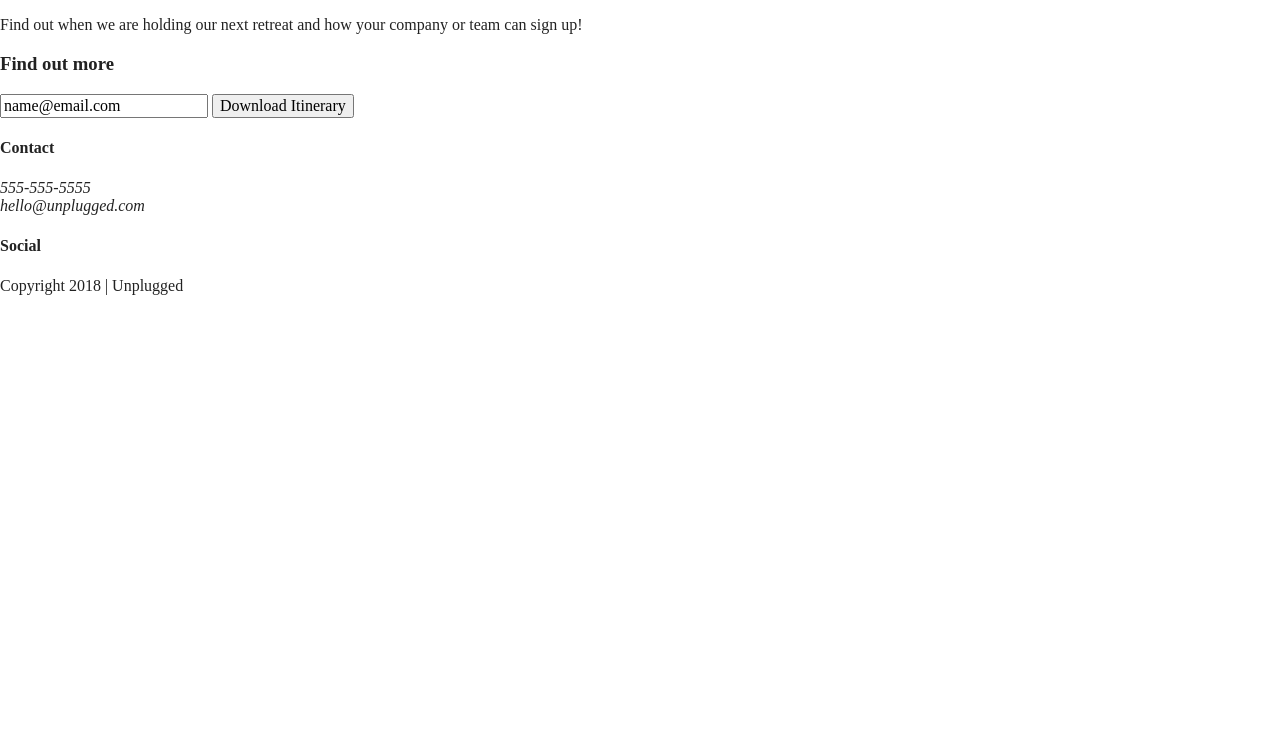
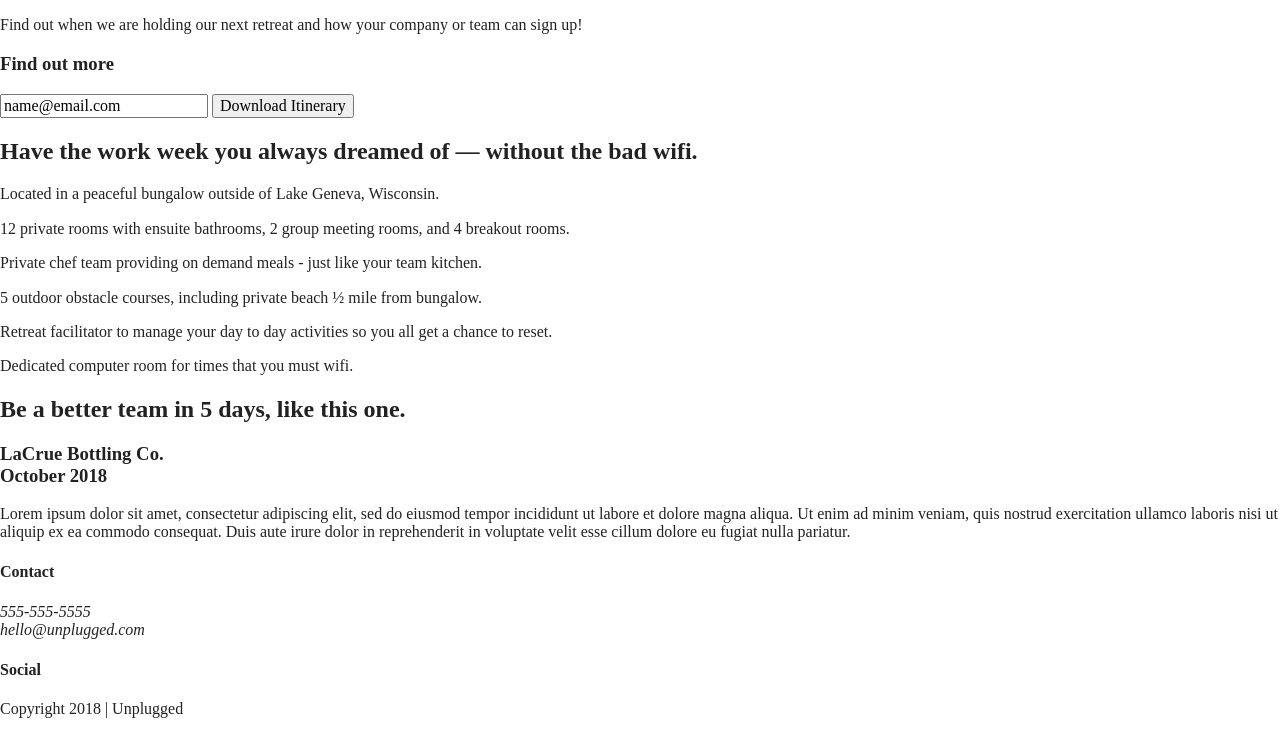
Before and after one commit to nicofloriani/unplugged-retreat, a website built with Parcel: page index.html in a window 1280 px wide. Shown: the part 176-911 px from the top of the page. Before the commit the page ends 800 px from the top, so only its background shows below. Built offline with nearby package versions, Linux system fonts and the light colour scheme.

Commit message:
Added features and reviews sections in homepage

```diff
--- a/index.html
+++ b/index.html
@@ -60,6 +60,59 @@
       </div><!-- aside content-wrapper ends-->
     </aside>
 
+    <section class="features">
+      <div class="content-wrapper">
+        <h2>Have the work week you always dreamed of — without the bad wifi.</h2>
+        <div class="features-items">
+          <article>
+            <p class="fontawesome-icon"></p>
+            <p class="features-item-description">Located in a peaceful bungalow outside of Lake Geneva, Wisconsin.</p>
+          </article>
+          <article>
+            <p class="fontawesome-icon"></p>
+            <p class="features-item-description">12 private rooms with ensuite bathrooms, 2 group meeting rooms, and 4
+              breakout rooms.</p>
+          </article>
+          <article>
+            <p class="fontawesome-icon"></p>
+            <p class="features-item-description">Private chef team providing on demand meals - just like your team
+              kitchen.</p>
+          </article>
+          <article>
+            <p class="fontawesome-icon"></p>
+            <p class="features-item-description">5 outdoor obstacle courses, including private beach ½ mile from
+              bungalow.
+            </p>
+          </article>
+          <article>
+            <p class="fontawesome-icon"></p>
+            <p class="features-item-description">Retreat facilitator to manage your day to day activities so you all get
+              a
+              chance to reset.</p>
+          </article>
+          <article>
+            <p class="fontawesome-icon"></p>
+            <p class="features-item-description">Dedicated computer room for times that you must wifi.</p>
+          </article>
+        </div><!-- features-items ends-->
+      </div><!-- features content-wrapper ends-->
+    </section><!-- features ends-->
+
+    <section class="reviews">
+      <div class="content-wrapper">
+        <h2>Be a better team in 5 days, like this one.</h2>
+        <article>
+          <div>
+            <h3>LaCrue Bottling Co.<br>October 2018</h3>
+            <p>Lorem ipsum dolor sit amet, consectetur adipiscing elit, sed do eiusmod tempor incididunt ut labore et
+              dolore magna aliqua. Ut enim ad minim veniam, quis nostrud exercitation ullamco laboris nisi ut aliquip ex
+              ea commodo consequat. Duis aute irure dolor in reprehenderit in voluptate velit esse cillum dolore eu
+              fugiat nulla pariatur. </p>
+          </div>
+        </article>
+      </div><!-- reviews content-wrapper ends-->
+    </section><!-- reviews ends-->
+
   </main>
 
   <footer>
```
